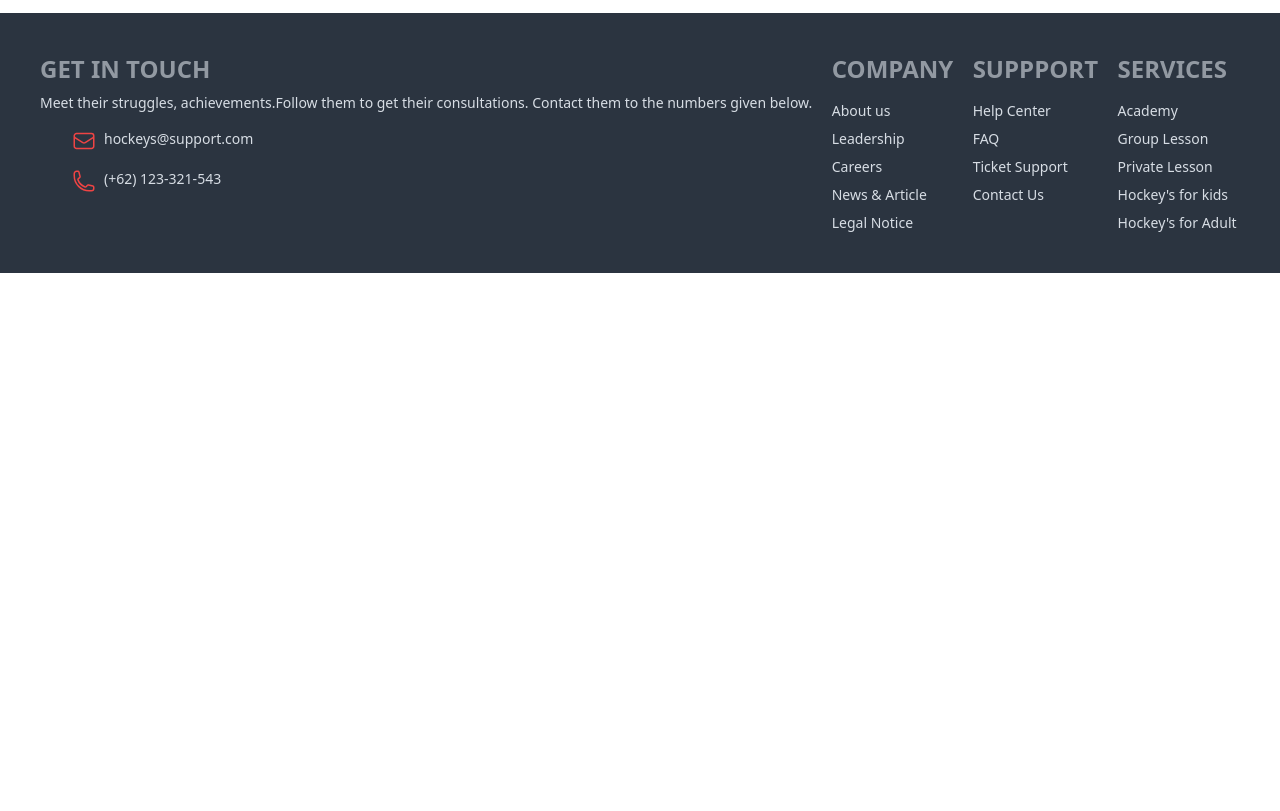
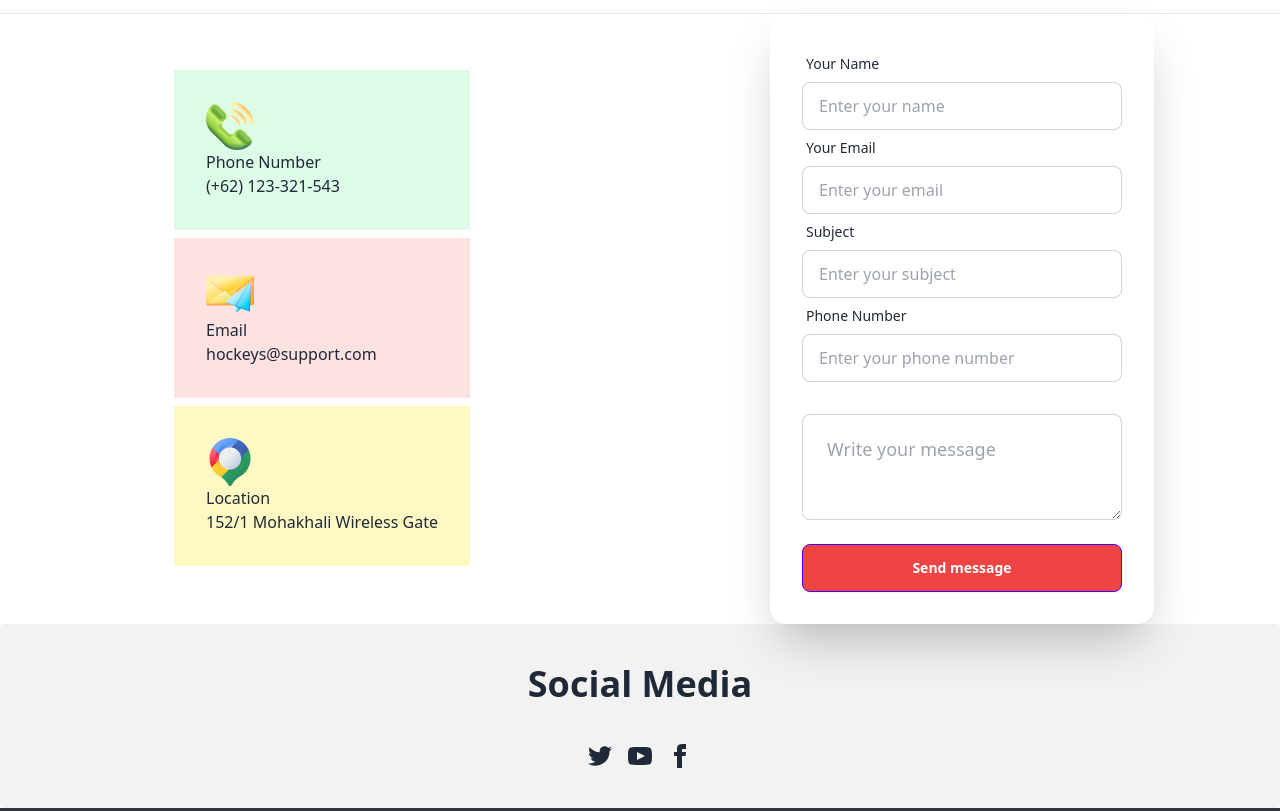
Before and after one commit to Tanzeemfatima/assignment-pro-3, a plain HTML site: page index.html in a window 1280 px wide. Shown: the part 5860-6671 px from the top of the page. Before the commit the page ends 6133 px from the top, so only its background shows below. Drawn offline with nearby package versions, Linux system fonts and the light colour scheme.

Commit message:
modified

```diff
--- a/index.html
+++ b/index.html
@@ -671,6 +671,115 @@
                         their
                         struggles, achievements.Follow them to get their consultations.</p>
                 </div>
+                <hr>
+                <!-- -------Get in/form part-------- -->
+                <div>
+                    <div class="flex justify-around">
+
+                        <div class="p-12">
+                            <!-- -----box 1--------- -->
+                            <div class="bg-green-100 p-8 mt-2 radious-12">
+                                <img src="./images/Group 1171275317.png" alt="">
+                                <p>Phone Number</p>
+                                <p>(+62) 123-321-543</p>
+                            </div>
+
+                            <!-- -------------- -->
+                            <!-- -----box 2---------- -->
+
+                            <div class="bg-red-100 p-8 mt-2">
+                                <img src="./images/Group 1171275318.png" alt="">
+                                <p>Email</p>
+                                <p>hockeys@support.com</p>
+                            </div>
+
+
+                            <!-- -------------- -->
+                            <!-- -------box 3-------- -->
+
+                            <div class="bg-yellow-100 p-8 mt-2">
+                                <img src="./images/Group 1171275321.png" alt="">
+                                <p>Location</p>
+                                <p>152/1 Mohakhali Wireless Gate</p>
+                            </div>
+                        </div>
+                        <!-- -------------- ----------------------->
+
+
+
+
+                        <div class="card w-1/2 max-w-sm shadow-2xl bg-base-100">
+                            <form class="card-body">
+                                <div class="form-control">
+                                    <label class="label">
+                                        <span class="label-text">Your Name</span>
+                                    </label>
+                                    <input type="email" placeholder="Enter your name" class="input input-bordered"
+                                        required />
+                                    <label class="label">
+                                        <span class="label-text">Your Email</span>
+                                    </label>
+                                    <input type="email" placeholder="Enter your email" class="input input-bordered"
+                                        required />
+                                    <label class="label">
+                                        <span class="label-text">Subject</span>
+                                    </label>
+                                    <input type="email" placeholder="Enter your subject" class="input input-bordered"
+                                        required />
+                                    <label class="label">
+                                        <span class="label-text">Phone Number</span>
+                                    </label>
+                                    <input type="email" placeholder="Enter your phone number"
+                                        class="input input-bordered" required />
+                                </div>
+
+
+                                <div class="form-control mt-6">
+                                    <textarea placeholder="Write your message"
+                                        class="textarea textarea-bordered textarea-lg w-full max-w-xs"></textarea>
+
+                                    <button class="btn btn-primary bg-red-500 text-white mt-6">Send
+                                        message</button>
+                                </div>
+                            </form>
+                        </div>
+
+
+                        <!-- ----------------------------------------------------- -->
+
+
+
+
+
+
+            </section>
+            <section>
+                <footer class="footer footer-center p-10 bg-base-200 text-base-content rounded w-75%">
+                    <h2 class="text-2xl lg:text-4xl font-bold">Social Media</h2>
+
+                    <div class="grid grid-flow-col gap-4">
+                        <a><svg xmlns="http://www.w3.org/2000/svg" width="24" height="24" viewBox="0 0 24 24"
+                                class="fill-current">
+                                <path
+                                    d="M24 4.557c-.883.392-1.832.656-2.828.775 1.017-.609 1.798-1.574 2.165-2.724-.951.564-2.005.974-3.127 1.195-.897-.957-2.178-1.555-3.594-1.555-3.179 0-5.515 2.966-4.797 6.045-4.091-.205-7.719-2.165-10.148-5.144-1.29 2.213-.669 5.108 1.523 6.574-.806-.026-1.566-.247-2.229-.616-.054 2.281 1.581 4.415 3.949 4.89-.693.188-1.452.232-2.224.084.626 1.956 2.444 3.379 4.6 3.419-2.07 1.623-4.678 2.348-7.29 2.04 2.179 1.397 4.768 2.212 7.548 2.212 9.142 0 14.307-7.721 13.995-14.646.962-.695 1.797-1.562 2.457-2.549z">
+                                </path>
+                            </svg></a>
+                        <a><svg xmlns="http://www.w3.org/2000/svg" width="24" height="24" viewBox="0 0 24 24"
+                                class="fill-current">
+                                <path
+                                    d="M19.615 3.184c-3.604-.246-11.631-.245-15.23 0-3.897.266-4.356 2.62-4.385 8.816.029 6.185.484 8.549 4.385 8.816 3.6.245 11.626.246 15.23 0 3.897-.266 4.356-2.62 4.385-8.816-.029-6.185-.484-8.549-4.385-8.816zm-10.615 12.816v-8l8 3.993-8 4.007z">
+                                </path>
+                            </svg></a>
+                        <a><svg xmlns="http://www.w3.org/2000/svg" width="24" height="24" viewBox="0 0 24 24"
+                                class="fill-current">
+                                <path
+                                    d="M9 8h-3v4h3v12h5v-12h3.642l.358-4h-4v-1.667c0-.955.192-1.333 1.115-1.333h2.885v-5h-3.808c-3.596 0-5.192 1.583-5.192 4.615v3.385z">
+                                </path>
+                            </svg></a>
+                    </div>
+
+
+                </footer>
             </section>
 
 
```
